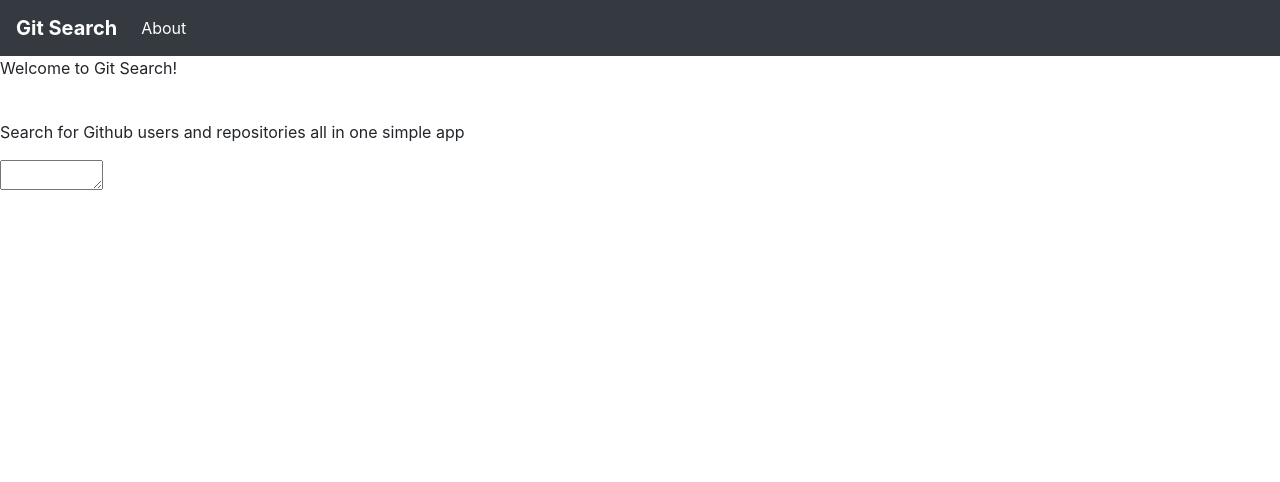
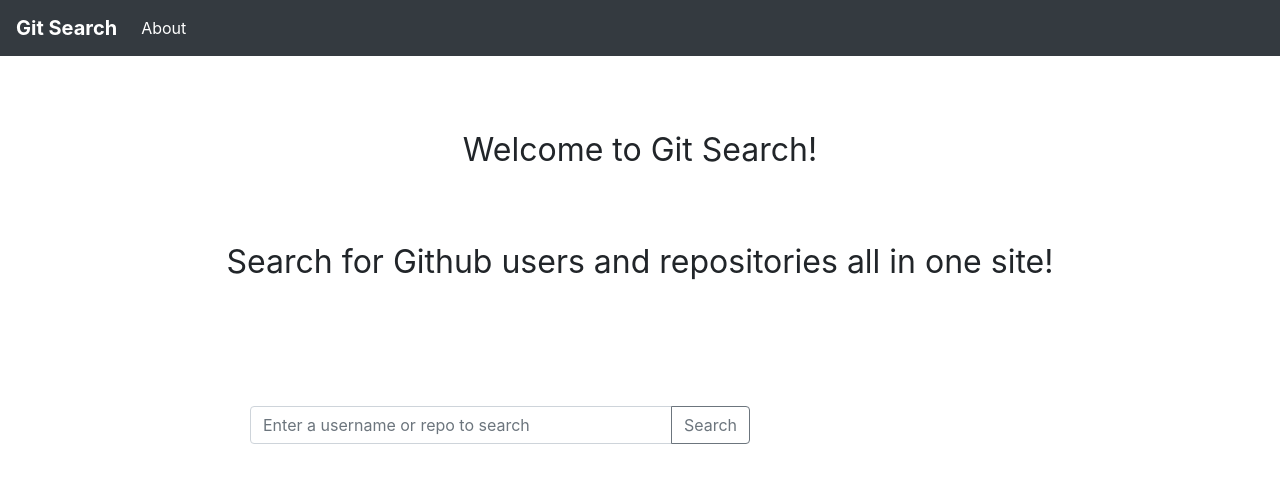
Before and after one commit to Edwin-Karanu-Muiruri/git-search-resubmission, an Angular app in the folder AngularWeek2IP/: page / in a window 1280 px wide. Shown: the top 482 px of the page. Built offline with nearby package versions, Linux system fonts and the light colour scheme; what @ngx-progressbar/core, @ngx-progressbar/http-client would draw is missing.

Commit message:
modified the landing page and added an images folder in the assets folder.

```diff
--- a/AngularWeek2IP/src/app/landing-page/landing-page.component.css
+++ b/AngularWeek2IP/src/app/landing-page/landing-page.component.css
@@ -0,0 +1,12 @@
+.landingPage{
+    text-align: center;
+}
+.landingStatement{
+    font-size: xx-large;
+    margin: 70px;
+}
+.input-group{
+    width: 600px;
+    margin-left: 200px;
+    padding: 50px;
+}
--- a/AngularWeek2IP/src/app/landing-page/landing-page.component.html
+++ b/AngularWeek2IP/src/app/landing-page/landing-page.component.html
@@ -1,10 +1,18 @@
 <div class="landingPage">
     <div class="landingStatement">
-        <p>Welcome to Git Search!</p>
+        <p class="welcomeMessage">Welcome to Git Search!</p>
         <br>
-        <p>Search for Github users and repositories all in one simple app</p>
+        <p class="aboutInfo">Search for Github users and repositories all in one site!</p>
     </div>
     <div class="inputSection">
-        <textarea class="searchInput" rows="1" cols="8"></textarea>
+        <div class="input-group mb-3">
+            <input type="text" class="form-control" placeholder="Enter a username or repo to search" aria-label="Recipient's username" aria-describedby="button-addon2">
+            <div class="input-group-append">
+              <button class="btn btn-outline-secondary" type="button" id="button-addon2">Search</button>
+            </div>
+          </div>
+    </div>
+    <div class="socials">
+
     </div>
 </div>
```
